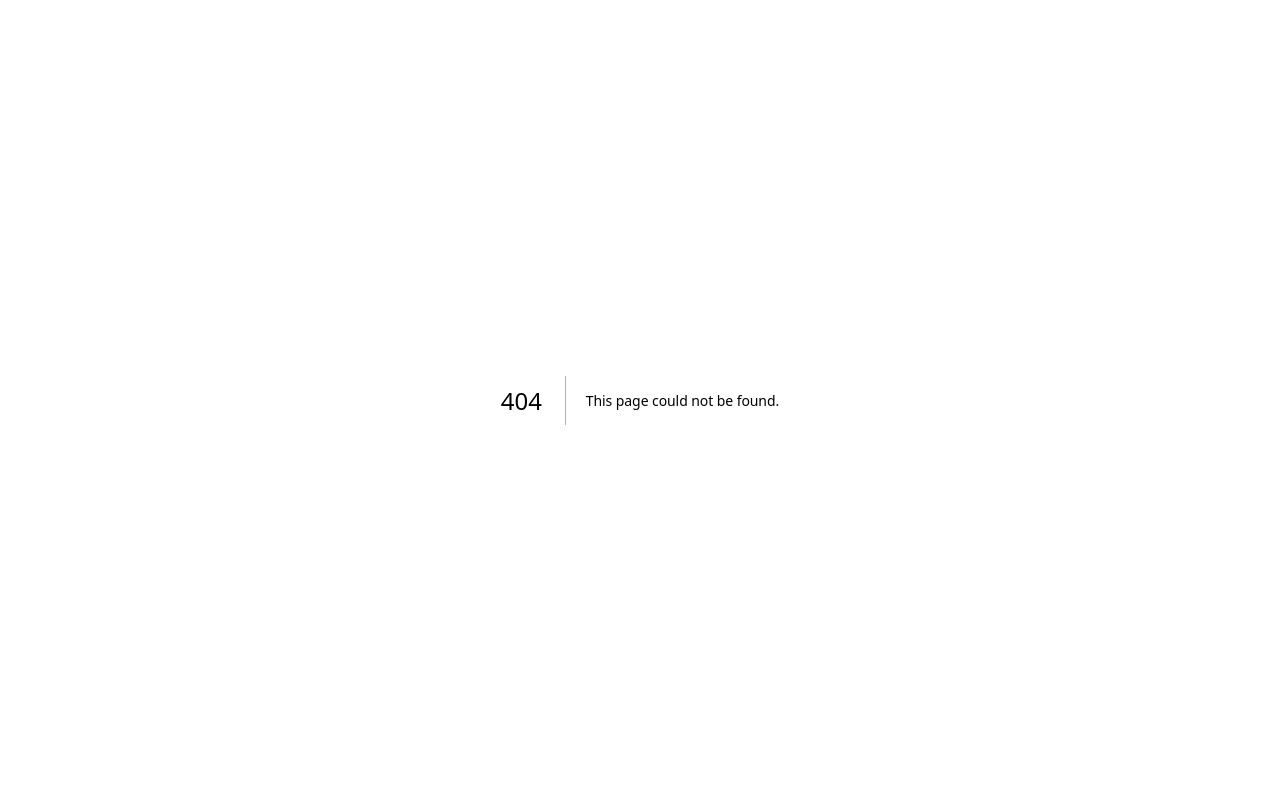
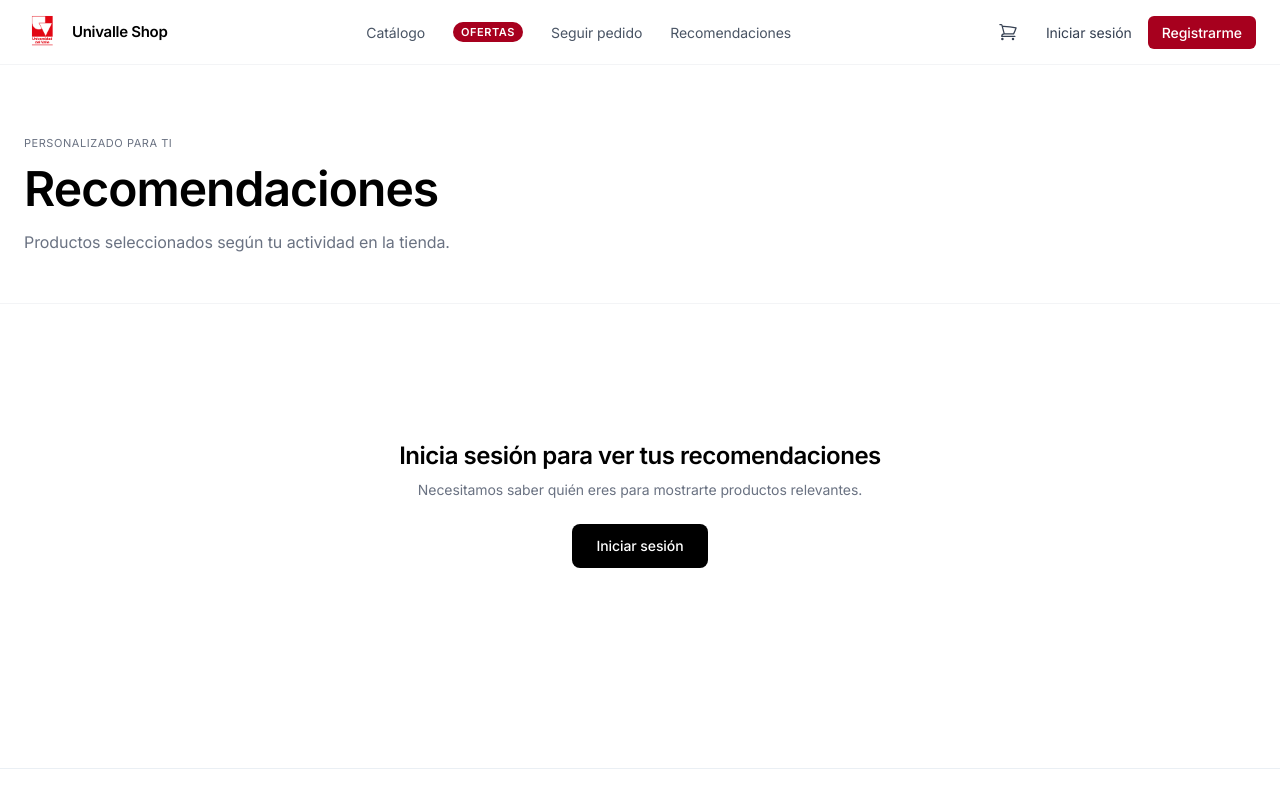
Before and after one commit to gtx47/PROYECTO-UNIVALLE-FINAL, a Next.js app in the folder FRONTEND/: page /recommendations in a window 1280 px wide. Before the commit this address had no page. Shown: the top 800 px of the page. Built offline with nearby package versions, Linux system fonts and the light colour scheme.

Commit message:
feat: página de recomendaciones y link en navbar

```diff
--- a/FRONTEND/app/components/ProductCard.tsx
+++ b/FRONTEND/app/components/ProductCard.tsx
@@ -10,13 +10,14 @@ type Props = {
     description: string;
     price: number;
     stock: number;
-    image: string;
+    image: { url: string; storageKey?: string } | null;
     category: string;
   };
 };
 
 export default function ProductCard({ product }: Props) {
   const { addItem } = useCart();
+  const imageUrl = product.image?.url ?? "";
 
   const handleAdd = () => {
     addItem(
@@ -24,7 +25,7 @@ export default function ProductCard({ product }: Props) {
         productId: product.id,
         name: product.name,
         price: product.price,
-        image: product.image,
+        image: imageUrl,
       },
       1
     );
@@ -34,9 +35,9 @@ export default function ProductCard({ product }: Props) {
     <article className="group uv-card overflow-hidden flex flex-col">
       <Link href={`/products/${product.id}`} className="relative block">
         <div className="aspect-[4/3] bg-gray-50 overflow-hidden relative">
-          {product.image ? (
+          {imageUrl ? (
             <img
-              src={product.image}
+              src={imageUrl}
               alt={product.name}
               className="w-full h-full object-cover transition-transform duration-500 group-hover:scale-[1.02]"
             />
--- /dev/null
+++ b/FRONTEND/app/recommendations/page.tsx
@@ -0,0 +1,161 @@
+"use client";
+
+import { useEffect, useState } from "react";
+import Navbar from "@/app/components/Navbar";
+import Footer from "@/app/components/Footer";
+import ProductCard from "@/app/components/ProductCard";
+import { apiFetch } from "@/app/lib/api";
+
+type Recommendation = {
+  id: string;
+  productId: string;
+  score: number;
+  reason: "viewed" | "purchased" | "similar_category" | "trending";
+  createdAt: string;
+};
+
+type Product = {
+  id: string;
+  name: string;
+  description: string;
+  price: number;
+  stock: number;
+  image: { url: string; storageKey?: string } | null;
+  category: string;
+};
+
+const REASON_LABELS: Record<Recommendation["reason"], string> = {
+  viewed: "Visto recientemente",
+  purchased: "Basado en tu compra",
+  similar_category: "Categoría similar",
+  trending: "Tendencia",
+};
+
+export default function RecommendationsPage() {
+  const [products, setProducts] = useState<Product[]>([]);
+  const [loading, setLoading] = useState(true);
+  const [error, setError] = useState<string | null>(null);
+  const [isLoggedIn, setIsLoggedIn] = useState(false);
+
+  useEffect(() => {
+    const token = localStorage.getItem("token");
+    if (!token) {
+      setLoading(false);
+      return;
+    }
+    setIsLoggedIn(true);
+
+    const load = async () => {
+      const recsRes = await apiFetch<{ data: Recommendation[]; count: number }>(
+        "/api/recommendations?limit=12"
+      );
+
+      if (!recsRes.ok || !recsRes.data) {
+        setError(recsRes.error || "Error al cargar recomendaciones");
+        setLoading(false);
+        return;
+      }
+
+      const recs: Recommendation[] = Array.isArray(recsRes.data)
+        ? recsRes.data
+        : (recsRes.data as { data: Recommendation[] }).data ?? [];
+
+      if (recs.length === 0) {
+        setProducts([]);
+        setLoading(false);
+        return;
+      }
+
+      const productResults = await Promise.all(
+        recs.map((r) => apiFetch<Product>(`/api/products/${r.productId}`))
+      );
+
+      const loaded = productResults
+        .map((r) => r.data)
+        .filter((p): p is Product => p !== null);
+
+      setProducts(loaded);
+      setLoading(false);
+    };
+
+    load();
+  }, []);
+
+  return (
+    <div className="min-h-screen bg-white text-black flex flex-col">
+      <Navbar />
+
+      <section className="bg-white border-b border-gray-100">
+        <div className="max-w-7xl mx-auto px-6 pt-16 pb-12">
+          <span className="text-[11px] uppercase tracking-wider text-gray-500">
+            Personalizado para ti
+          </span>
+          <h1 className="text-5xl font-semibold tracking-display text-black mt-3 mb-4">
+            Recomendaciones
+          </h1>
+          <p className="text-gray-500 max-w-2xl leading-relaxed">
+            Productos seleccionados según tu actividad en la tienda.
+          </p>
+        </div>
+      </section>
+
+      <main className="max-w-7xl mx-auto px-6 py-10 flex-1 w-full">
+        {!isLoggedIn ? (
+          <div className="text-center py-24">
+            <p className="text-2xl font-semibold tracking-display text-black mb-2">
+              Inicia sesión para ver tus recomendaciones
+            </p>
+            <p className="text-gray-500 text-sm mb-6">
+              Necesitamos saber quién eres para mostrarte productos relevantes.
+            </p>
+            <a
+              href="/login"
+              className="inline-flex items-center h-11 px-6 rounded-lg bg-black text-white text-sm font-medium hover:bg-gray-900 transition-colors"
+            >
+              Iniciar sesión
+            </a>
+          </div>
+        ) : loading ? (
+          <div className="grid grid-cols-1 sm:grid-cols-2 xl:grid-cols-3 gap-6">
+            {Array.from({ length: 6 }).map((_, i) => (
+              <div
+                key={i}
+                className="bg-gray-50 border border-gray-100 rounded-2xl h-96 animate-pulse"
+              />
+            ))}
+          </div>
+        ) : error ? (
+          <div className="text-center py-24">
+            <p className="text-2xl font-semibold tracking-display text-black mb-2">
+              No pudimos cargar las recomendaciones
+            </p>
+            <p className="text-gray-500 text-sm">{error}</p>
+          </div>
+        ) : products.length === 0 ? (
+          <div className="text-center py-20 border border-dashed border-gray-200 rounded-2xl">
+            <p className="text-xl font-semibold tracking-display text-black mb-2">
+              Aún no tienes recomendaciones
+            </p>
+            <p className="text-gray-500 text-sm mb-6 max-w-md mx-auto">
+              Explora el catálogo y realiza compras para que podamos sugerirte productos relevantes.
+            </p>
+            <a
+              href="/products"
+              className="inline-flex items-center h-10 px-5 rounded-lg border border-gray-200 text-sm font-medium text-gray-700 hover:border-black transition-colors"
+            >
+              Ver catálogo
+            </a>
+          </div>
+        ) : (
+          <div className="grid grid-cols-1 sm:grid-cols-2 xl:grid-cols-3 gap-6">
+            {products.map((p) => (
+              <ProductCard key={p.id} product={p} />
+            ))}
+          </div>
+        )}
+      </main>
+
+      <Footer />
+    </div>
+  );
+}
--- a/FRONTEND/next.config.ts
+++ b/FRONTEND/next.config.ts
@@ -3,11 +3,19 @@ import type { NextConfig } from "next";
 const GATEWAY_URL = process.env.API_GATEWAY_URL || "http://api-gateway:8080";;
 
 const nextConfig: NextConfig = {
-  turbopack: {},
+  turbopack: { root: __dirname },
   productionBrowserSourceMaps: false,
   async rewrites() {
     return {
       beforeFiles: [
+        {
+          source: "/api/recommendations/:path*",
+          destination: "http://localhost:3006/recommendations/:path*",
+        },
+        {
+          source: "/api/recommendations",
+          destination: "http://localhost:3006/recommendations",
+        },
         {
           source: "/api/:path*",
           destination: `${GATEWAY_URL}/api/:path*`,
--- a/FRONTEND/package.json
+++ b/FRONTEND/package.json
@@ -9,18 +9,12 @@
     "lint": "eslint"
   },
   "dependencies": {
-    "@types/jsonwebtoken": "^9.0.2",
-    "@types/mongoose": "^5.11.96",
-    "bcryptjs": "^3.0.3",
-    "jsonwebtoken": "^9.0.2",
-    "mongoose": "^9.3.1",
     "next": "16.2.0",
     "react": "19.2.4",
     "react-dom": "19.2.4"
   },
   "devDependencies": {
     "@tailwindcss/postcss": "^4",
-    "@types/bcryptjs": "^2.4.6",
     "@types/node": "^20",
     "@types/react": "^19",
     "@types/react-dom": "^19",
```
Also changed, not shown: 1 other file (tests, documents, lock files or other folders).
